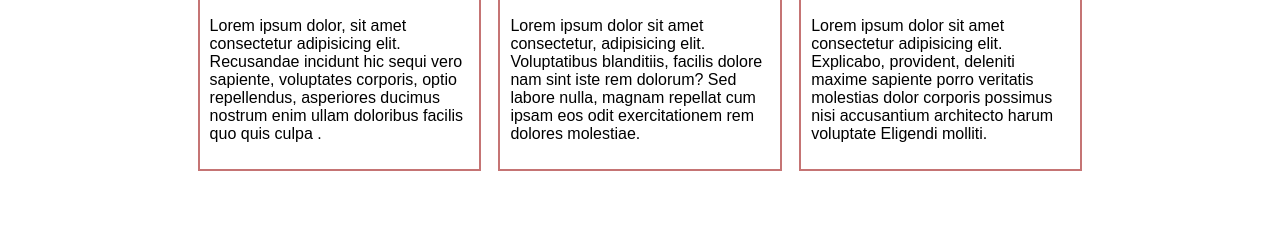
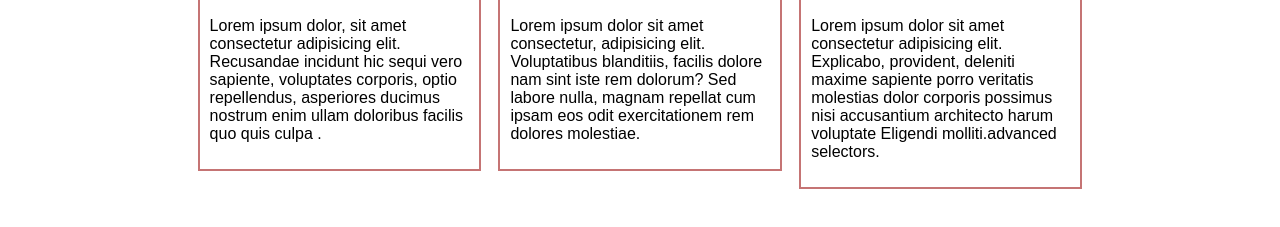
Before and after one commit to mku306ukm/object-fit, a plain HTML site: page index.html in a window 1280 px wide. Shown: the part 403-630 px from the top of the page. Drawn offline with Linux system fonts and the light colour scheme.

Commit message:
object-fit3

```diff
--- a/index.html
+++ b/index.html
@@ -63,7 +63,7 @@
         </div>
         <div class="box last">
             <img src="https://picsum.photos/200/300.jpg" alt="">
-<p>Lorem ipsum dolor sit amet consectetur adipisicing elit. Explicabo, provident, deleniti maxime sapiente porro veritatis molestias dolor corporis possimus nisi accusantium architecto harum voluptate Eligendi molliti.</p>
+<p>Lorem ipsum dolor sit amet consectetur adipisicing elit. Explicabo, provident, deleniti maxime sapiente porro veritatis molestias dolor corporis possimus nisi accusantium architecto harum voluptate Eligendi molliti.advanced selectors.</p>
 
         </div>
         <div class="clearfix"></div>
```
